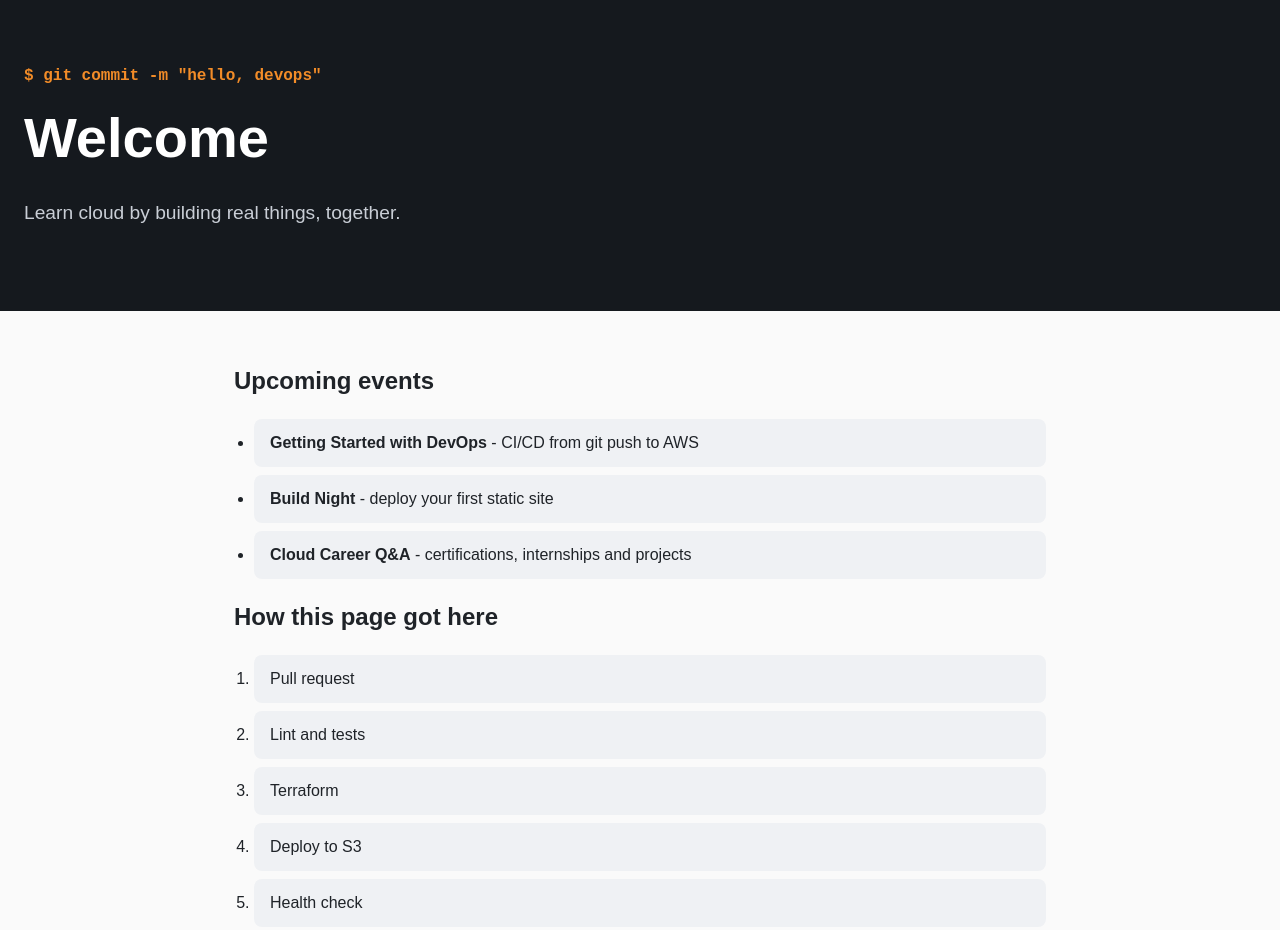
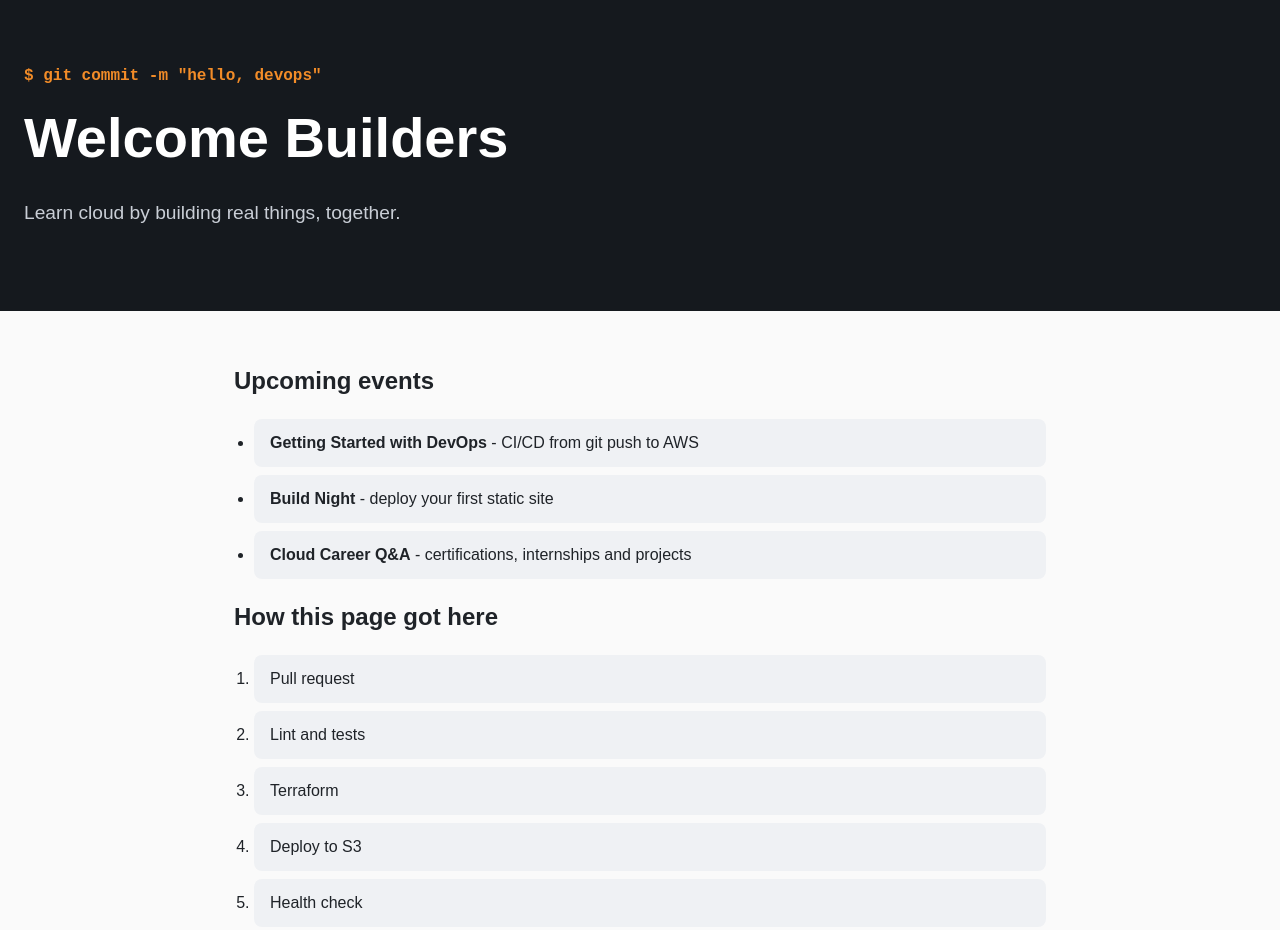
Before and after one commit to kalanatd/devops-demo-site, a website: page site/index.html in a window 1280 px wide. Shown: the top 930 px of the page. Drawn offline with Linux system fonts and the light colour scheme.

Commit message:
change the welcome message (#9)
lgtm

```diff
--- a/site/index.html
+++ b/site/index.html
@@ -10,7 +10,7 @@
   <body>
     <header class="hero">
       <p class="prompt">$ git commit -m "hello, devops"</p>
-      <h1 id="headline">Welcome</h1>
+      <h1 id="headline">Welcome Builders</h1>
       <p class="tagline">Learn cloud by building real things, together.</p>
     </header>
 
```
